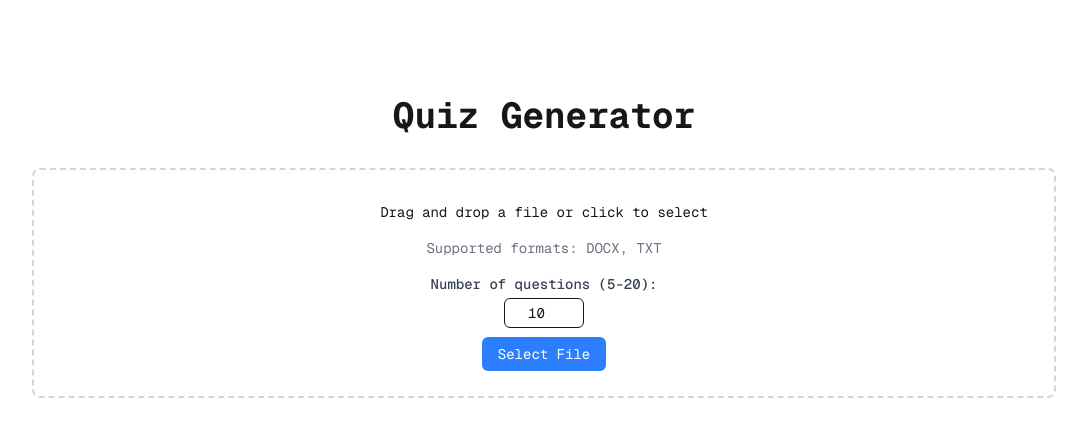
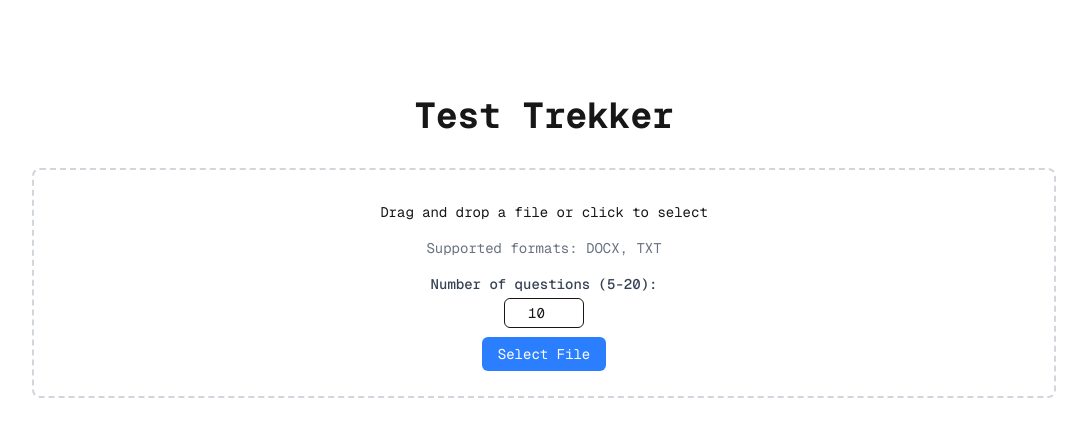
Before and after one commit to PBJswich/IEEE-Hacks, a Next.js app: page / in a window 1280 px wide. Shown: the top 436 px of the page, without its empty margins (96-1183 px from the left). Built offline with nearby package versions, Linux system fonts and the light colour scheme.

Commit message:
update README and name

```diff
--- a/src/app/page.js
+++ b/src/app/page.js
@@ -24,7 +24,7 @@
   return (
     <main className="flex min-h-screen flex-col items-center justify-between p-24">
       <div className="z-10 max-w-5xl w-full items-center justify-between font-mono text-sm">
-        <h1 className="text-4xl font-bold mb-8 text-center">Quiz Generator</h1>
+        <h1 className="text-4xl font-bold mb-8 text-center">Test Trekker</h1>
 
         {/* Show file upload only when no quiz is displayed or when starting a new quiz */}
         {(showFileUpload || questions.length === 0) && (
```
Also changed, not shown: 2 other files (tests, documents, lock files or other folders).
